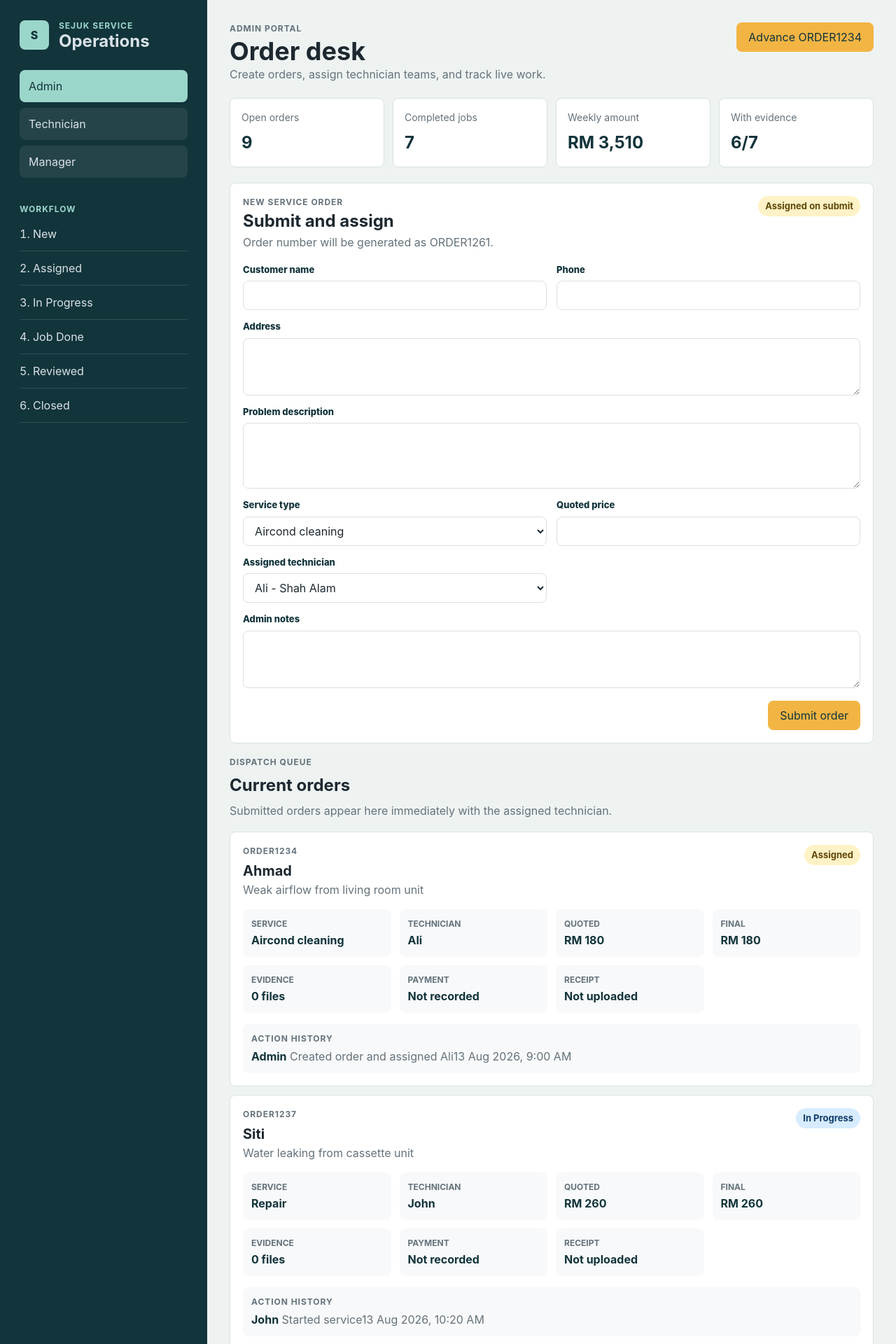
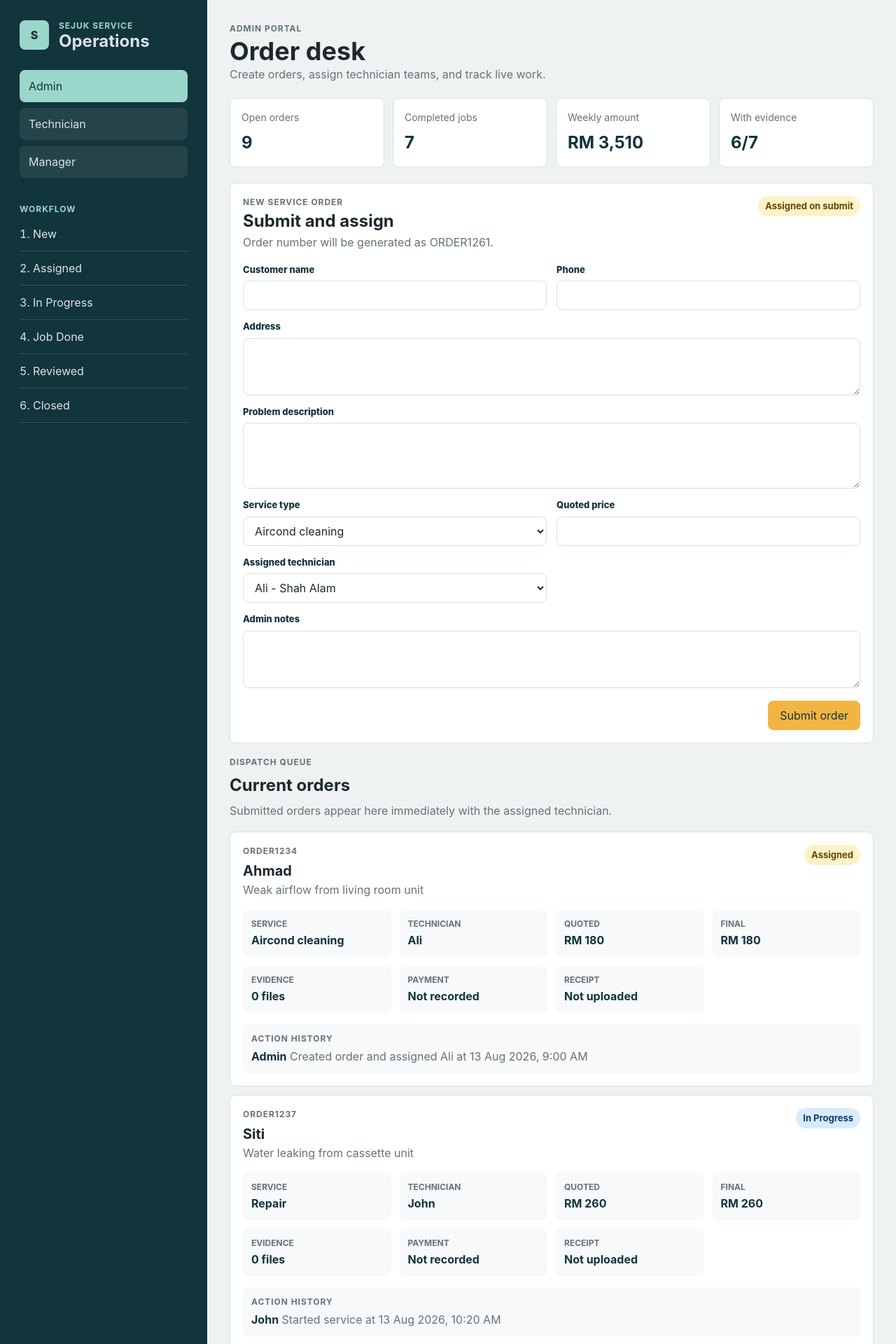
Before and after one commit to ObsCure9277/Sejuk-Service, a React (Vite) app in the folder sejuk-service/: page / in a window 1280 px wide. Shown: the top 1920 px of the page at 70% size. Built offline with nearby package versions, Linux system fonts and the light colour scheme.

Commit message:
Remove manual order advance shortcut

```diff
--- a/sejuk-service/src/App.css
+++ b/sejuk-service/src/App.css
@@ -285,10 +285,8 @@ textarea {
 }
 
 .panel-header.split {
-  display: flex;
   justify-content: space-between;
   gap: 16px;
-  align-items: end;
 }
 
 .order-list {
@@ -551,6 +549,7 @@ dd {
   color: #12343b;
   font-weight: 700;
 }
+
 .manager-completion {
   padding: 14px;
   background: #f7f9fa;
--- a/sejuk-service/src/App.jsx
+++ b/sejuk-service/src/App.jsx
@@ -3,7 +3,6 @@ import { isCompletedStatus, orderStatuses, STATUS } from './orderStatus.js'
 import { buildManagerKpiDashboard } from './managerKpiDashboard.js'
 import { answerOperationsQuery } from './operationsQueryAssistant.js'
 import {
-  advanceOrder,
   buildJobDoneOrderNotification,
   canCloseOrder,
   canReviewOrder,
@@ -571,12 +570,6 @@ function App() {
     setSubmittedOrder(newOrder)
   }
 
-  function moveOrderForward(orderId) {
-    replaceOrder(orderId, (order) =>
-      advanceOrder({ actor: activeRole, order }),
-    )
-  }
-
   function completeJob(orderId, form) {
     const order = orders.find((currentOrder) => currentOrder.id === orderId)
     if (!order) return ''
@@ -647,13 +640,6 @@ function App() {
             <h2>{activeView.title}</h2>
             <p>{activeView.description}</p>
           </div>
-          <button
-            className="primary-action"
-            onClick={() => moveOrderForward('ORDER1234')}
-            type="button"
-          >
-            Advance ORDER1234
-          </button>
         </header>
 
         <section className="metrics-grid" aria-label="Operations summary">
@@ -1519,14 +1505,12 @@ function OrderList({
               {showReviewAction ? (
                 order.history.map((entry) => (
                   <p key={`${entry.actor}-${entry.action}-${entry.at}`}>
-                    <strong>{entry.actor}</strong> {entry.action}
-                    <span>{entry.at}</span>
+                    <span><strong>{entry.actor}</strong> {entry.action} at {entry.at}</span>
                   </p>
                 ))
               ) : (
                 <p>
-                  <strong>{latestAction.actor}</strong> {latestAction.action}
-                  <span>{latestAction.at}</span>
+                  <span><strong>{latestAction.actor}</strong> {latestAction.action} at {latestAction.at}</span>
                 </p>
               )}
             </div>
--- a/sejuk-service/src/orderWorkflow.js
+++ b/sejuk-service/src/orderWorkflow.js
@@ -1,4 +1,4 @@
-import { orderStatuses, STATUS } from './orderStatus.js'
+import { STATUS } from './orderStatus.js'
 import { buildJobDoneWhatsAppNotification } from './whatsappNotification.js'
 
 export function createOrder({ form, now = new Date(), orders, technicians = [] }) {
@@ -27,23 +27,6 @@ export function createOrder({ form, now = new Date(), orders, technicians = [] }
       },
     ],
   }
-}
-
-export function advanceOrder({ actor, now = new Date(), order }) {
-  const currentStatusIndex = orderStatuses.indexOf(order.status)
-  const nextStatus = orderStatuses[currentStatusIndex + 1] ?? order.status
-
-  if (nextStatus === order.status) return order
-
-  return recordAction(
-    {
-      ...order,
-      status: nextStatus,
-    },
-    actor,
-    `Moved order to ${nextStatus}`,
-    now,
-  )
 }
 
 export function completeOrder({
--- a/sejuk-service/src/whatsappNotification.js
+++ b/sejuk-service/src/whatsappNotification.js
@@ -22,7 +22,6 @@ export function buildJobDoneWhatsAppNotification({
   const phoneNumber = normalizeWhatsAppPhone(order.phone)
   const message = [
     `Hi ${order.customerName},`,
-    `Customer: ${order.customerName}.`,
     `Job ${order.id} has been completed by Technician ${technicianName} at ${completedAt}.`,
     'Please check and leave feedback.',
     'Thank you!',
```
Also changed, not shown: 2 other files (tests, documents, lock files or other folders).
